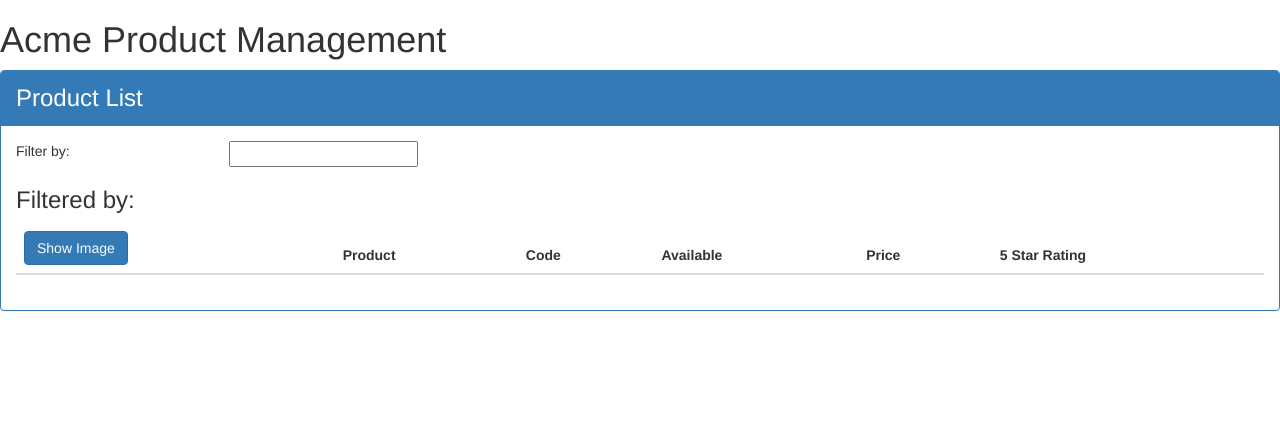
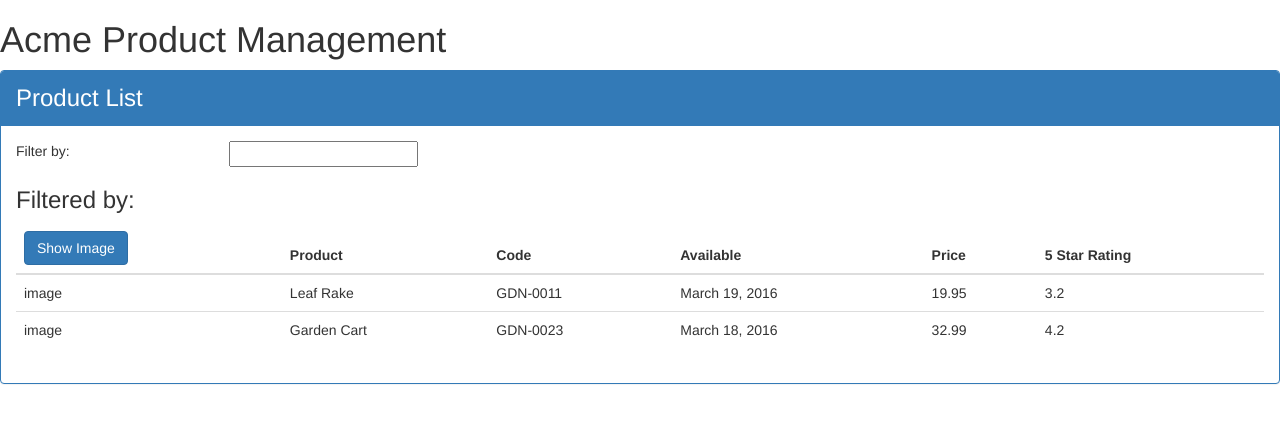
Before and after one commit to efrenjose/apm-angular, an Angular app: page / in a window 1280 px wide. Shown: the top 422 px of the page. Built offline with nearby package versions, Linux system fonts and the light colour scheme.

Commit message:
display product list using ng directives

```diff
--- a/src/app/products/product-list.component.html
+++ b/src/app/products/product-list.component.html
@@ -1,6 +1,6 @@
 <div class='panel panel-primary'>
     <div class='panel-heading'>
-        Product List
+        {{pageTitle}}
     </div>
     <div class='panel-body'>
         <div class='row'>
@@ -15,7 +15,7 @@
             </div>
         </div>
         <div class='table-responsive'>
-            <table class='table'>
+            <table class='table' *ngIf='products && products.length'>
                 <thead>
                     <tr>
                         <th>
@@ -31,7 +31,14 @@
                     </tr>
                 </thead>
                 <tbody>
-
+                    <tr *ngFor='let product of products'>
+                        <td>image</td>
+                        <td>{{ product.productName }}</td>
+                        <td>{{ product.productCode }}</td>
+                        <td>{{ product.releaseDate }}</td>
+                        <td>{{ product.price }}</td>
+                        <td>{{ product.starRating }}</td>
+                    </tr>
                 </tbody>
             </table>
         </div>
```
